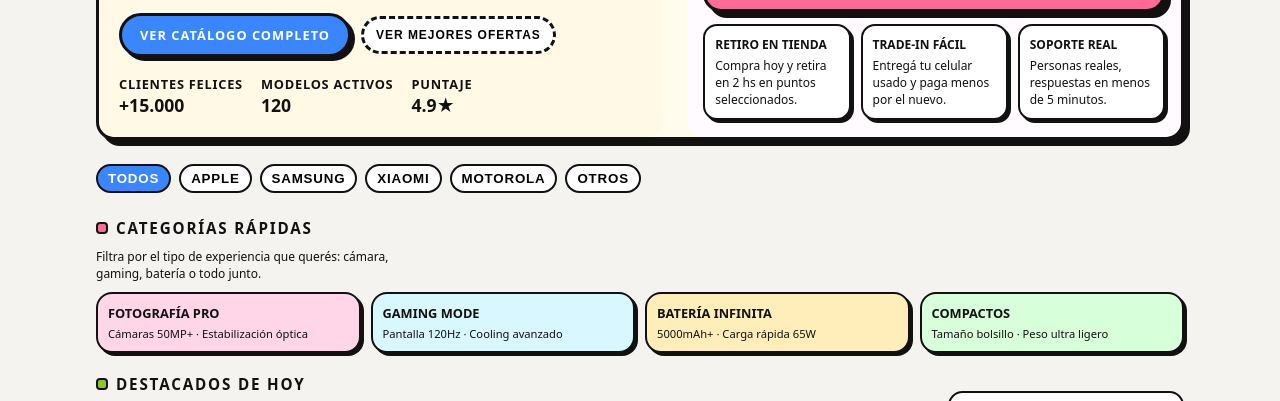
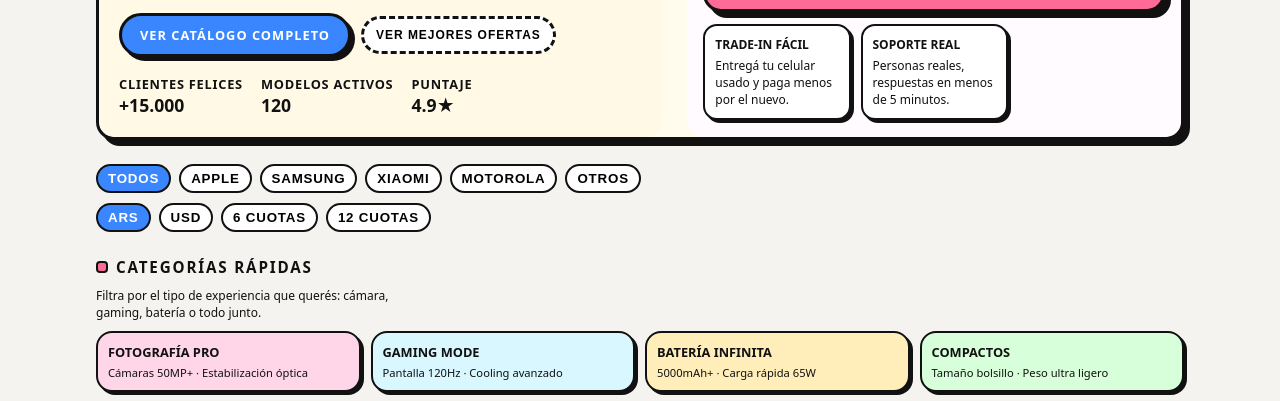
Before and after one commit to oteizanacho/ctech, a website: page index.html in a window 1280 px wide. Shown: the part 351-752 px from the top of the page. Drawn offline with Linux system fonts and the light colour scheme; no server answers.

Commit message:
styles: comentados

```diff
--- a/index.html
+++ b/index.html
@@ -122,17 +122,21 @@
               <span>12 GB RAM</span>
               <span>IP68</span>
             </div>
+            <!--
             <button class="btn-cart" style="width:100%; margin-top:4px;">
               Añadir al carrito
             </button>
+            -->
           </div>
         </div>
 
         <div class="hero-mini-row">
+          <!--
           <div class="hero-mini-card">
             <div class="hero-mini-title">Retiro en tienda</div>
             <p>Compra hoy y retira en 2 hs en puntos seleccionados.</p>
           </div>
+          -->
           <div class="hero-mini-card">
             <div class="hero-mini-title">Trade‑in fácil</div>
             <p>Entregá tu celular usado y paga menos por el nuevo.</p>
@@ -160,6 +164,12 @@
         <button class="filter-chip">Xiaomi</button>
         <button class="filter-chip">Motorola</button>
         <button class="filter-chip">Otros</button>
+      </div>
+      <div class="filters">
+        <button class="filter-chip is-active">ARS</button>
+        <button class="filter-chip">USD</button>
+        <button class="filter-chip">6 Cuotas</button>
+        <button class="filter-chip">12 Cuotas</button>
       </div>
     </section>
 
--- a/js/productRenderer.js
+++ b/js/productRenderer.js
@@ -132,7 +132,7 @@
           <div class="price-block">
             <div class="price-main">
               <div class="price-current">${this.formatPrice(price, CONFIG.defaultCurrency)}</div>
-              <div class="price-savings">Envío gratis 24h</div>
+
             </div>
             ${installments ? `
               <div class="price-installments">
@@ -162,9 +162,6 @@
           <div class="product-actions">
             <button class="btn-primary" id="add-to-cart-detail" data-product-id="${product.id}">
               Comprar por WhatsApp
-            </button>
-            <button class="btn-ghost" id="add-to-cart-wishlist" data-product-id="${product.id}">
-              Guardar para después
             </button>
           </div>
           <div class="product-meta-row">
--- a/styles.css
+++ b/styles.css
@@ -385,8 +385,9 @@
   display: flex;
   flex-wrap: wrap;
   gap: 10px;
-  align-items: center;
+  align-items: flex-start;
   margin-bottom: 24px;
+  flex-direction: column;
 }
 
 .search {
```
